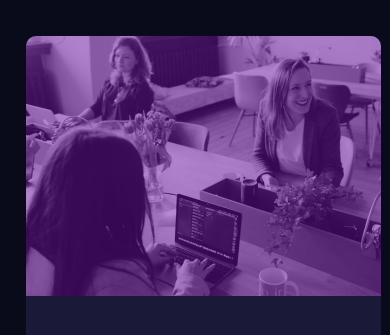
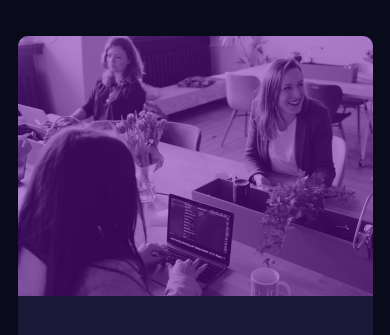
Before and after one commit to BlossomDeveloper/Stats-Preview-Card-Component, a plain HTML site: page index.html in a window 390 px wide. Shown: the top 335 px of the page. Drawn offline with Linux system fonts and the light colour scheme.

Commit message:
Update style.css

```diff
--- a/style.css
+++ b/style.css
@@ -156,7 +156,7 @@ body {
         display: flex;
         align-items: center;
         justify-content: center;
-        width: 100%;
+        max-width: 100%;
     }
 
     .container {
@@ -164,7 +164,7 @@ body {
         align-items: center;
         justify-content: center;
         flex-direction: column-reverse;
-        width: 100%;
+        max-width: 100%;
     }
 
     .left {
```
